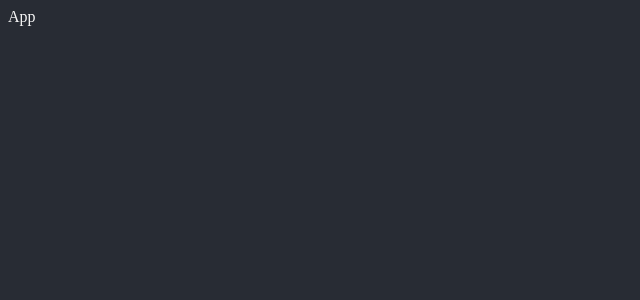
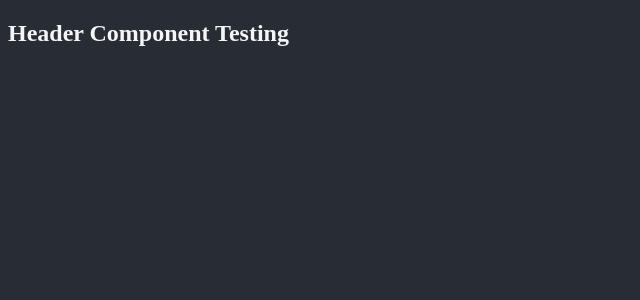
Before and after one commit to DMRam/school, a React (Create React App) app in the folder school-react-app/: page / in a window 1280 px wide. Shown: the top 300 px of the page, without its empty margins (0-640 px from the left). Built offline with nearby package versions, Linux system fonts and the light colour scheme.

Commit message:
header comp

```diff
--- a/school-react-app/src/App.tsx
+++ b/school-react-app/src/App.tsx
@@ -1,7 +1,11 @@
 import React from 'react'
+import { HeaderComp } from './components/header/HeaderComp'
 
 export const App = () => {
   return (
-    <div>App</div>
+    <div>
+
+      <HeaderComp />
+    </div>
   )
 }
--- /dev/null
+++ b/school-react-app/src/components/header/HeaderComp.tsx
@@ -0,0 +1,8 @@
+import React from 'react'
+
+export const HeaderComp = () => {
+    return (
+        <div>
+            <h2>Header Component Testing </h2></div>
+    )
+}
```
